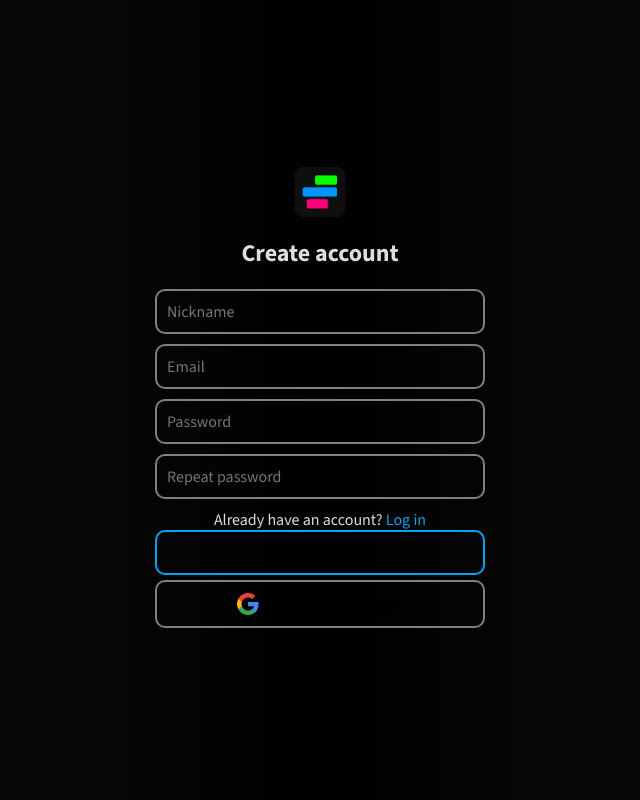
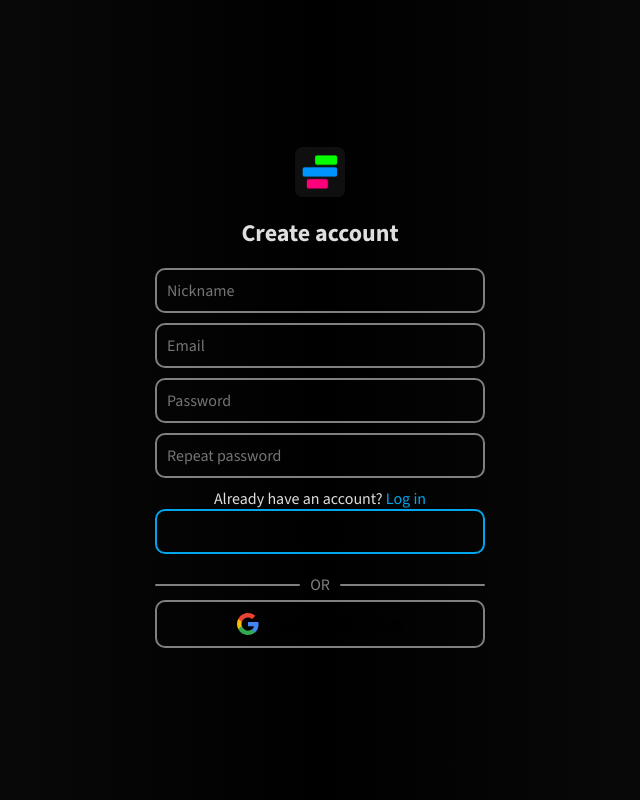
Before and after one commit to WitroxHunter/Timelines, a React (Vite) app: page /Timelines/sign-up in a window 1280 px wide. Shown: the whole page, without its empty margins (320-960 px from the left). Built offline with nearby package versions, Linux system fonts and the light colour scheme.

Commit message:
dfgsdfsdf

```diff
--- a/src/pages/login.jsx
+++ b/src/pages/login.jsx
@@ -109,8 +109,6 @@ export default function Login() {
             <span className="blue-font">
               <Link to="/Timelines/sign-up"> Sign Up</Link>
             </span>
-          </p>
-          <p>
             <span
               className="blue-font"
               onClick={onPasswordReset}
--- a/src/pages/sign-up.jsx
+++ b/src/pages/sign-up.jsx
@@ -90,14 +90,19 @@ export default function SignUp() {
               onChange={(e) => setRepeatPassword(e.target.value)}
             />
           </div>
-          {error && <p className="error">{error}</p>}
-          Already have an account?
-          <Link to="/Timelines/login">
-            <span className="blue-font"> Log in</span>
-          </Link>
-          <br />
+          <p>
+            {error && <p className="error">{error}</p>}
+            Already have an account?
+            <Link to="/Timelines/login">
+              <span className="blue-font"> Log in</span>
+            </Link>
+          </p>
           <input type="submit" className="submit-button" value="Submit" />
-          <br />
+          <div className="divider">
+            <div className="divider-line"></div>
+            <div>OR</div>
+            <div className="divider-line"></div>
+          </div>
           <button
             className="button-google"
             onClick={onGoogleSignIn}
```
